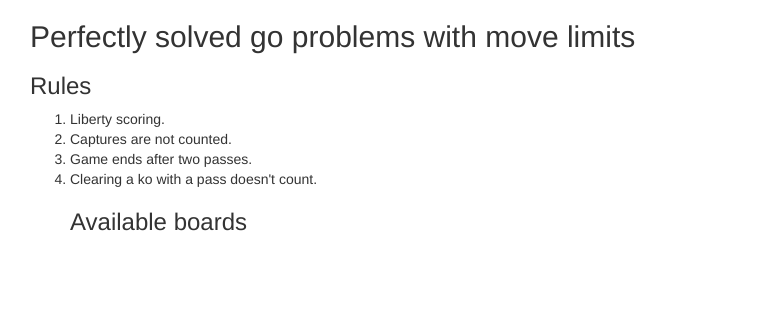
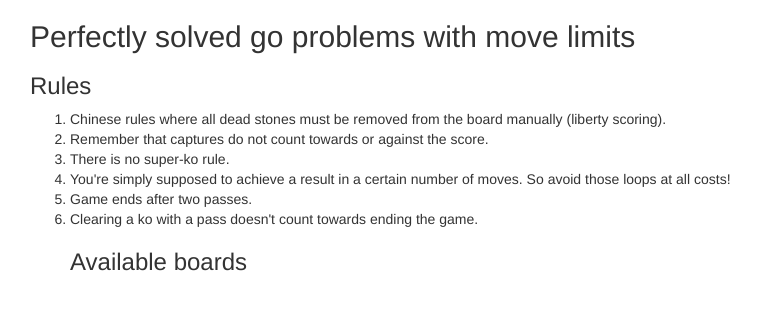
Before and after one commit to frostburn/divine_move, a Django app: template templates/go_index.html in a window 1280 px wide. Shown: the top 310 px of the page, without its empty margins (40-801 px from the left). Run offline with Django 3.2, Linux system fonts and the light colour scheme; the template is opened without the code that fills it, so the values that code supplies are empty; some libraries are stand-ins or nearby versions.

Commit message:
Add better explanation of the rules.

```diff
--- a/templates/go_index.html
+++ b/templates/go_index.html
@@ -3,10 +3,12 @@
     <h2>Perfectly solved go problems with move limits</h2>
     <h3>Rules</h3>
     <ol>
-        <li>Liberty scoring.</li>
-        <li>Captures are not counted.</li>
+        <li>Chinese rules where all dead stones must be removed from the board manually (liberty scoring).</li>
+        <li>Remember that captures do not count towards or against the score.</li>
+        <li>There is no super-ko rule.</li>
+        <li>You're simply supposed to achieve a result in a certain number of moves. So avoid those loops at all costs!</li>
         <li>Game ends after two passes.</li>
-        <li>Clearing a ko with a pass doesn't count.</li>
+        <li>Clearing a ko with a pass doesn't count towards ending the game.</li>
     </ol>
     <ul>
     <h3>Available boards</h3>
```
